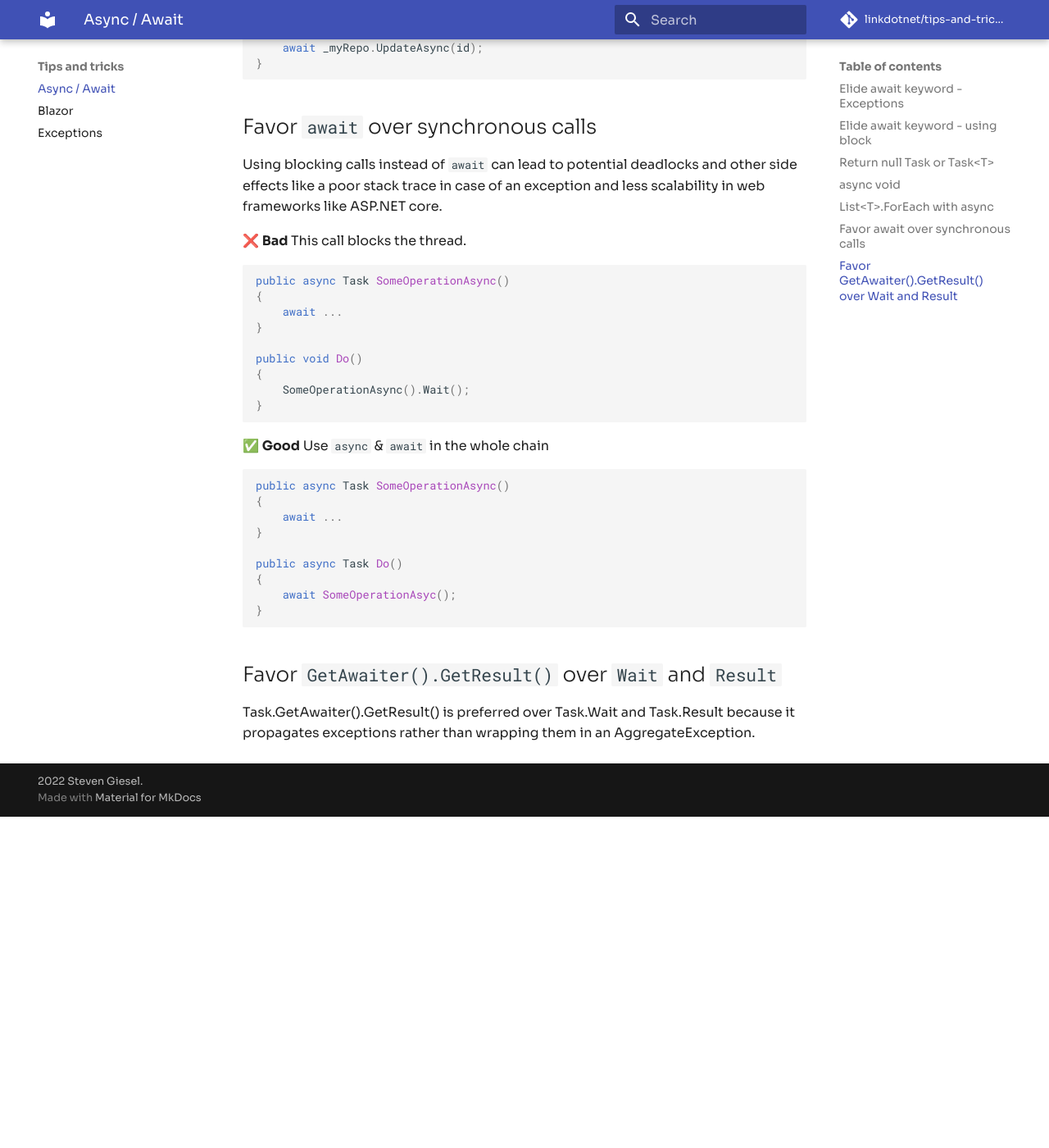
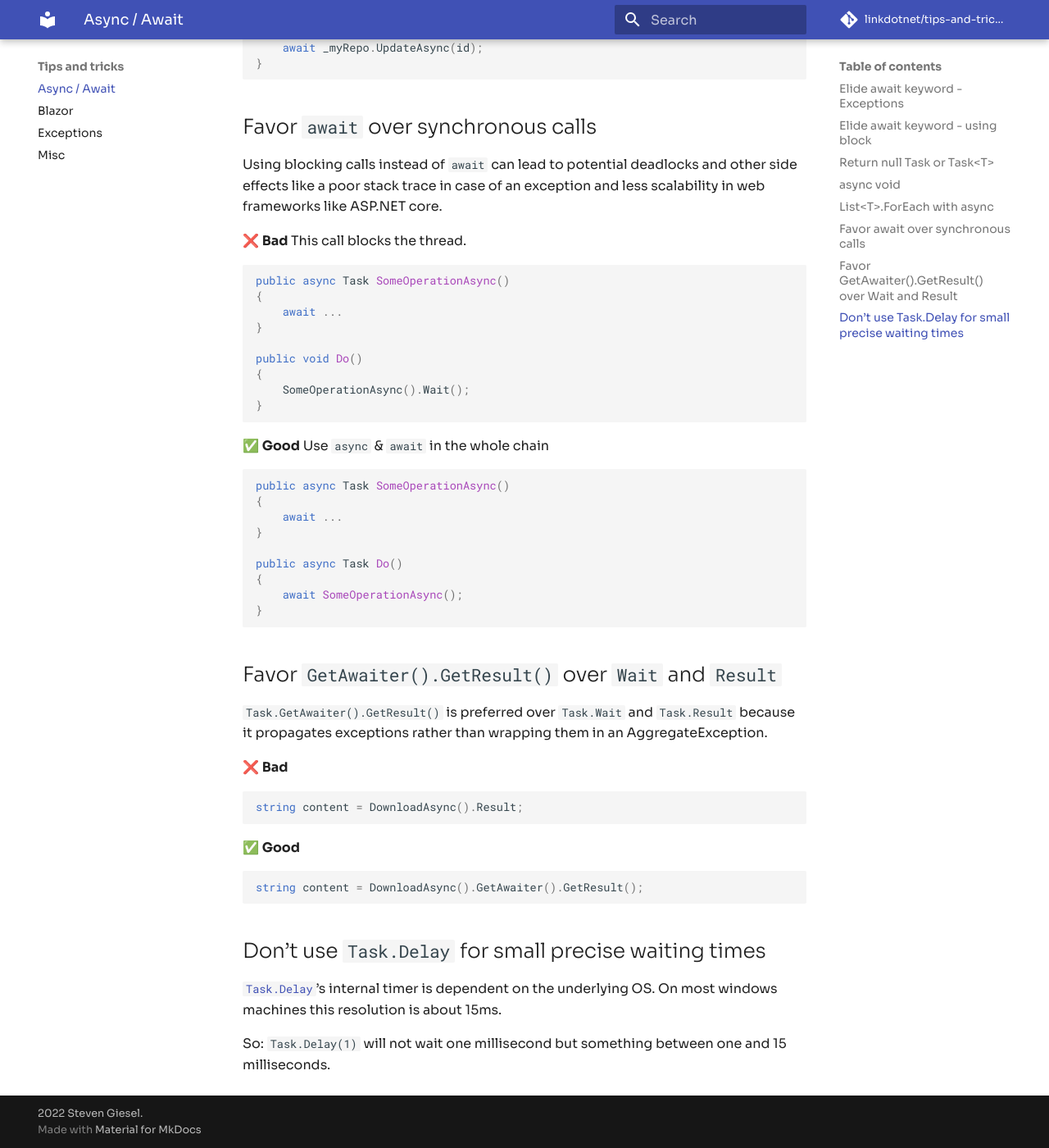
Before and after one commit to linkdotnet/tips-and-tricks, an MkDocs documentation site: the page built from docs/async_await.md, in a window 1280 px wide and 1400 px high, scrolled down 4046 px. Shown: the whole window at 82% size. Built offline with MkDocs 1.6.1 and Material for MkDocs 9.7.7, drawn with Linux system fonts in a browser that asks for light colours; comment, search, counter and statistics services are not loaded; before the commit the page ends 5042 px from its top, so only the background shows below that.

Commit message:
Added more tips

````diff
--- a/docs/async_await.md
+++ b/docs/async_await.md
@@ -194,9 +194,24 @@ public async Task SomeOperationAsync()
 
 public async Task Do()
 {
-	await SomeOperationAsyc();
+	await SomeOperationAsync();
 }
 ```
 
 ## Favor `GetAwaiter().GetResult()` over `Wait` and `Result`
-Task.GetAwaiter().GetResult() is preferred over Task.Wait and Task.Result because it propagates exceptions rather than wrapping them in an AggregateException.
+`Task.GetAwaiter().GetResult()` is preferred over `Task.Wait` and `Task.Result` because it propagates exceptions rather than wrapping them in an AggregateException.
+
+❌ **Bad**
+```csharp
+string content = DownloadAsync().Result;
+```
+
+✅ **Good**
+```csharp
+string content = DownloadAsync().GetAwaiter().GetResult();
+```
+
+## Don't use `Task.Delay` for small precise waiting times
+[`Task.Delay`](https://docs.microsoft.com/en-us/dotnet/api/system.threading.tasks.task.delay?view=net-6.0#System_Threading_Tasks_Task_Delay_System_Int32_)'s internal timer is dependent on the underlying OS. On most windows machines this resolution is about 15ms.
+
+So: `Task.Delay(1)` will not wait one millisecond but something between one and 15 milliseconds.
--- a/mkdocs.yml
+++ b/mkdocs.yml
@@ -52,5 +52,6 @@ nav:
   - Async / Await: async_await.md
   - Blazor: blazor.md
   - Exceptions: exceptions.md
+  - Misc: misc.md
 
 copyright: 2022 <a href="https://github.com/linkdotnet">Steven Giesel</a>.
````
Also changed, not shown: docs/misc.md (added, +40 -0 lines).
